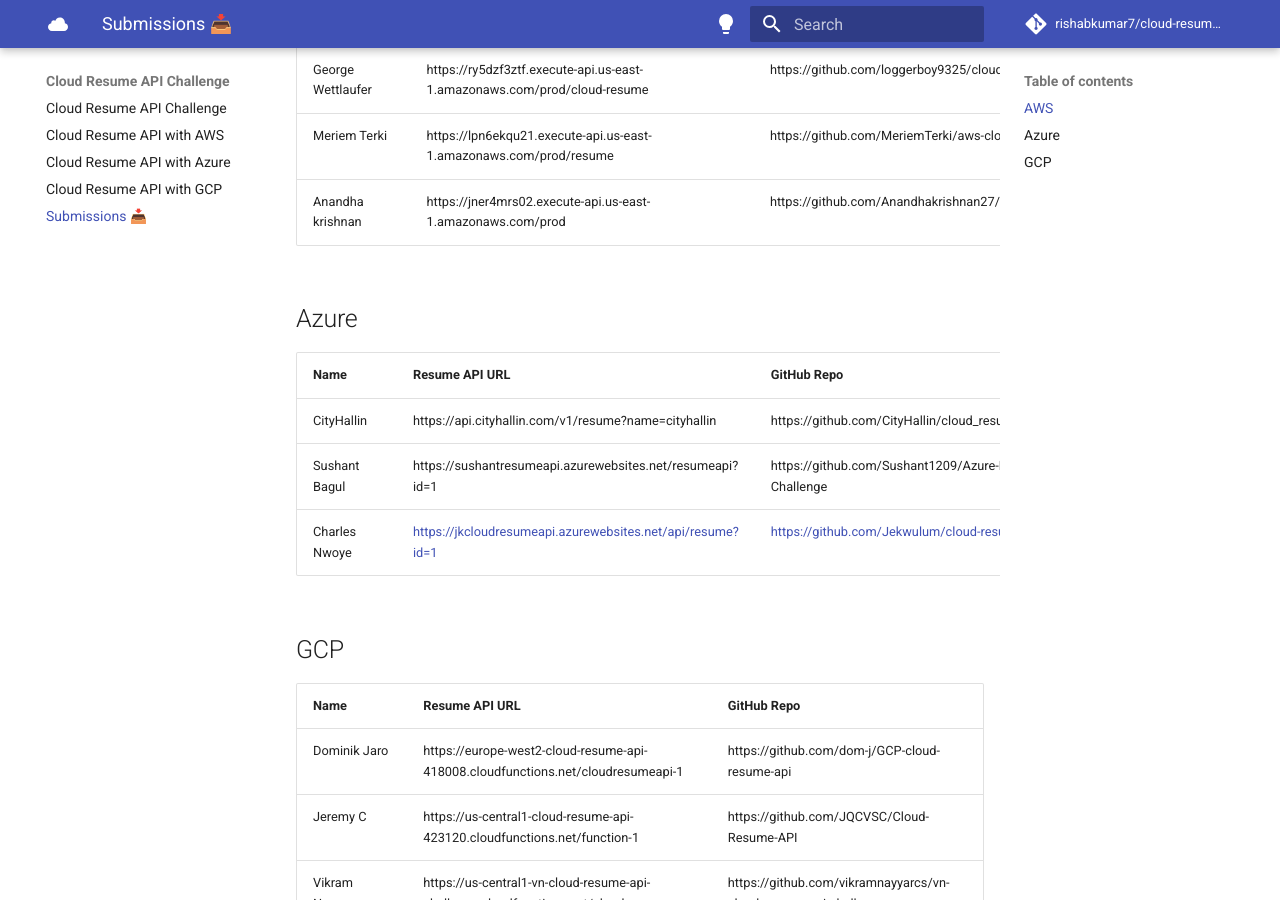
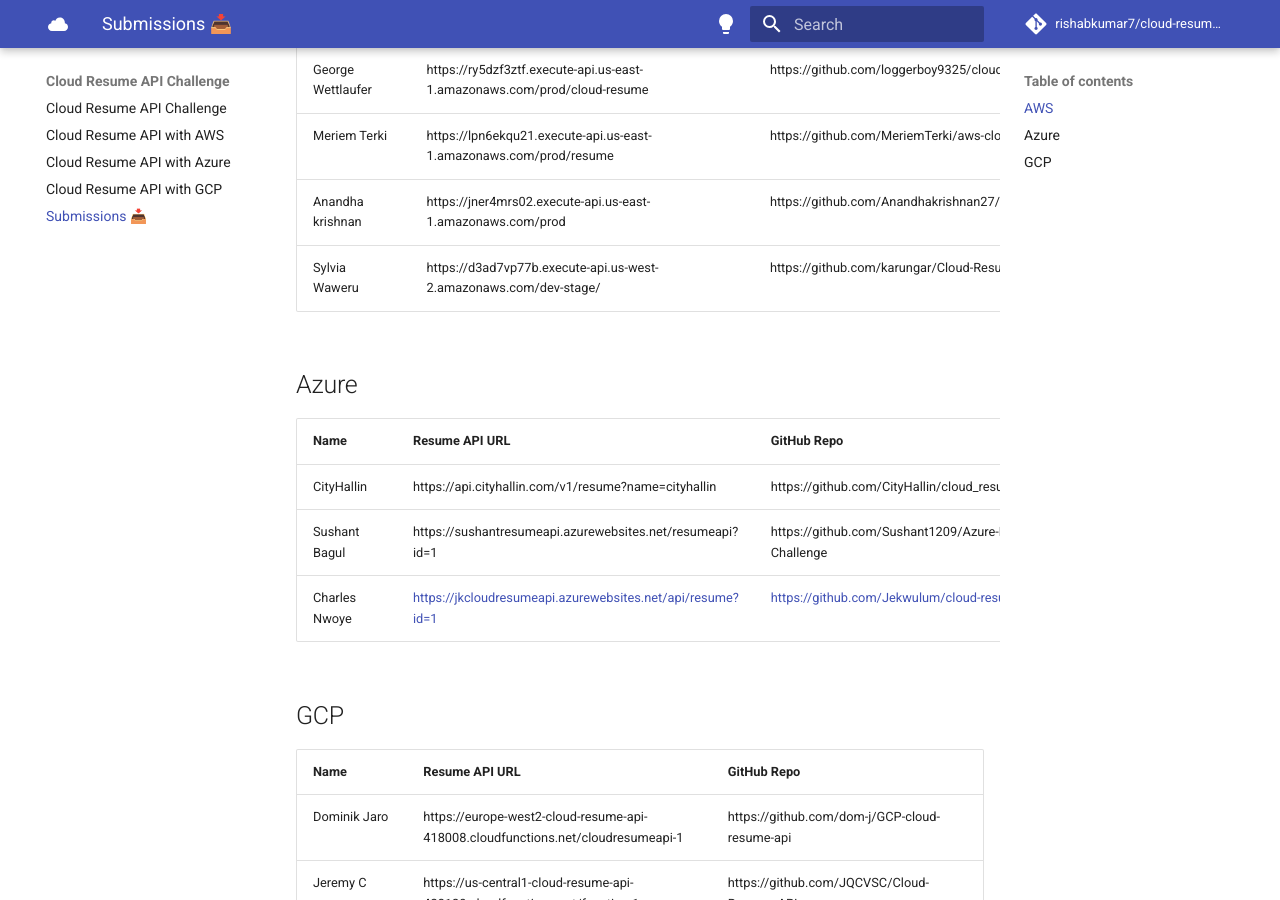
Before and after one commit to rishabkumar7/cloud-resume-api, an MkDocs documentation site: the page built from docs/submissions.md, in a window 1280 px wide and 900 px high, scrolled down 1061 px. Built offline with MkDocs 1.6.1 and Material for MkDocs 9.7.7, drawn with Linux system fonts in a browser that asks for light colours; comment, search, counter and statistics services are not loaded.

Commit message:
Submission for aws cloud resume api challenge

```diff
--- a/docs/submissions.md
+++ b/docs/submissions.md
@@ -20,6 +20,7 @@
 | George Wettlaufer | https://ry5dzf3ztf.execute-api.us-east-1.amazonaws.com/prod/cloud-resume | https://github.com/loggerboy9325/cloud-resume-api |
 | Meriem Terki | https://lpn6ekqu21.execute-api.us-east-1.amazonaws.com/prod/resume | https://github.com/MeriemTerki/aws-cloud-resume-api |
 |Anandha krishnan|https://jner4mrs02.execute-api.us-east-1.amazonaws.com/prod|https://github.com/Anandhakrishnan27/resumeApi|
+|Sylvia Waweru|https://d3ad7vp77b.execute-api.us-west-2.amazonaws.com/dev-stage/|https://github.com/karungar/Cloud-Resume-API-|
 
 ## Azure
 
```
